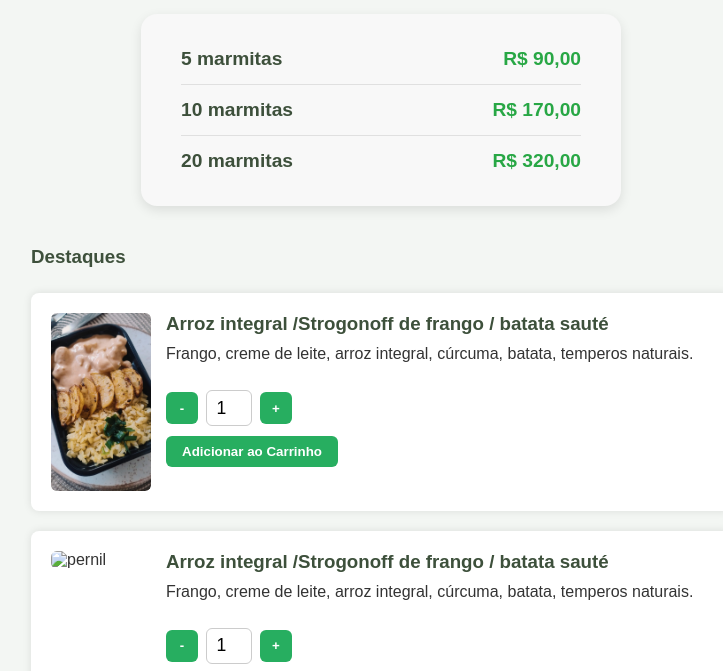
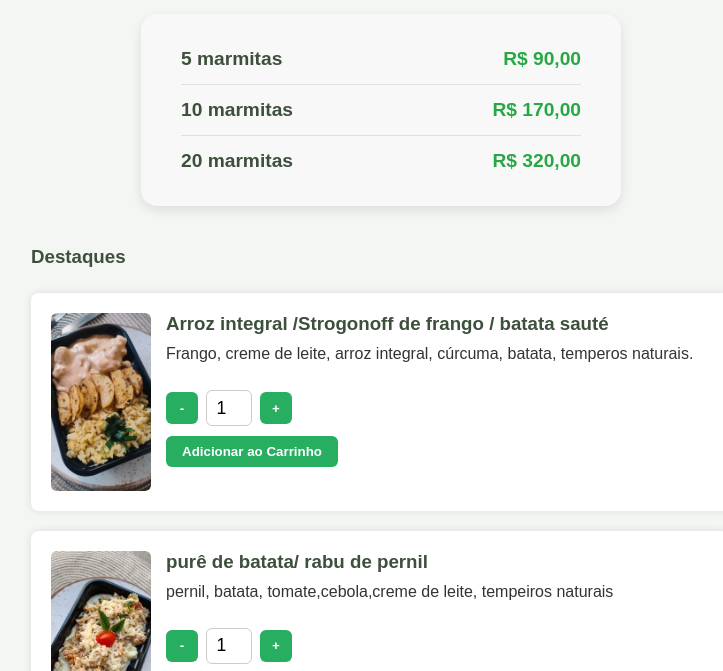
Before and after one commit to LeveFit/site-levefit, a plain HTML site: page index.html in a window 1280 px wide. Shown: the part 275-946 px from the top of the page, without its empty margins (259-982 px from the left). Drawn offline with Linux system fonts and the light colour scheme.

Commit message:
Update index.html

```diff
--- a/index.html
+++ b/index.html
@@ -262,10 +262,10 @@
 
 
     <div class="produto-card" data-nome="pernil">
-    <img src="pernil.jpeg" alt="pernil" />
+    <img src="pernil.jpg" alt="pernil" />
     <div>
-      <h3>Arroz integral /Strogonoff de frango / batata sauté</h3>
-      <p>Frango, creme de leite, arroz integral, cúrcuma, batata, temperos naturais.</p>
+      <h3>purê de batata/ rabu de pernil</h3>
+      <p>pernil, batata, tomate,cebola,creme de leite, tempeiros naturais</p>
       <div class="preco-e-quantidade">
         <div class="quantidade">
           <button class="btn-quantidade">-</button>
```
